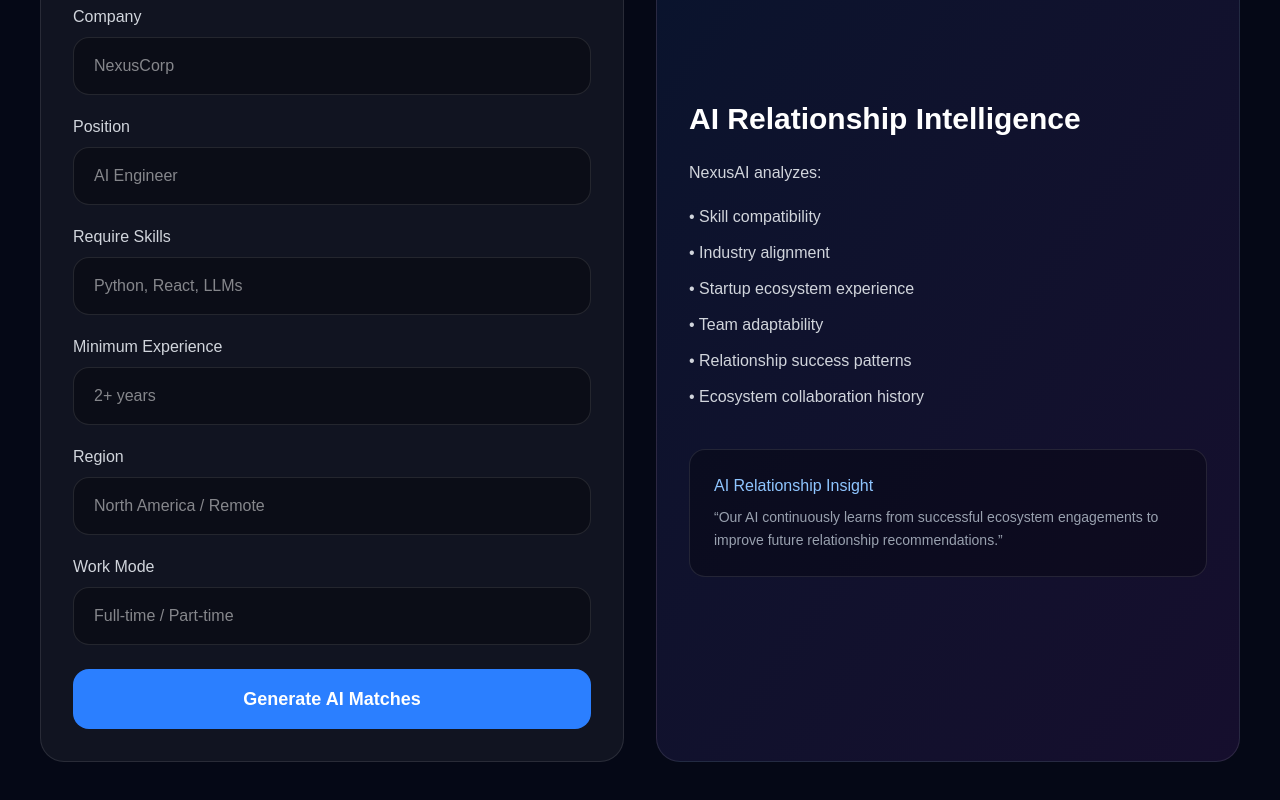
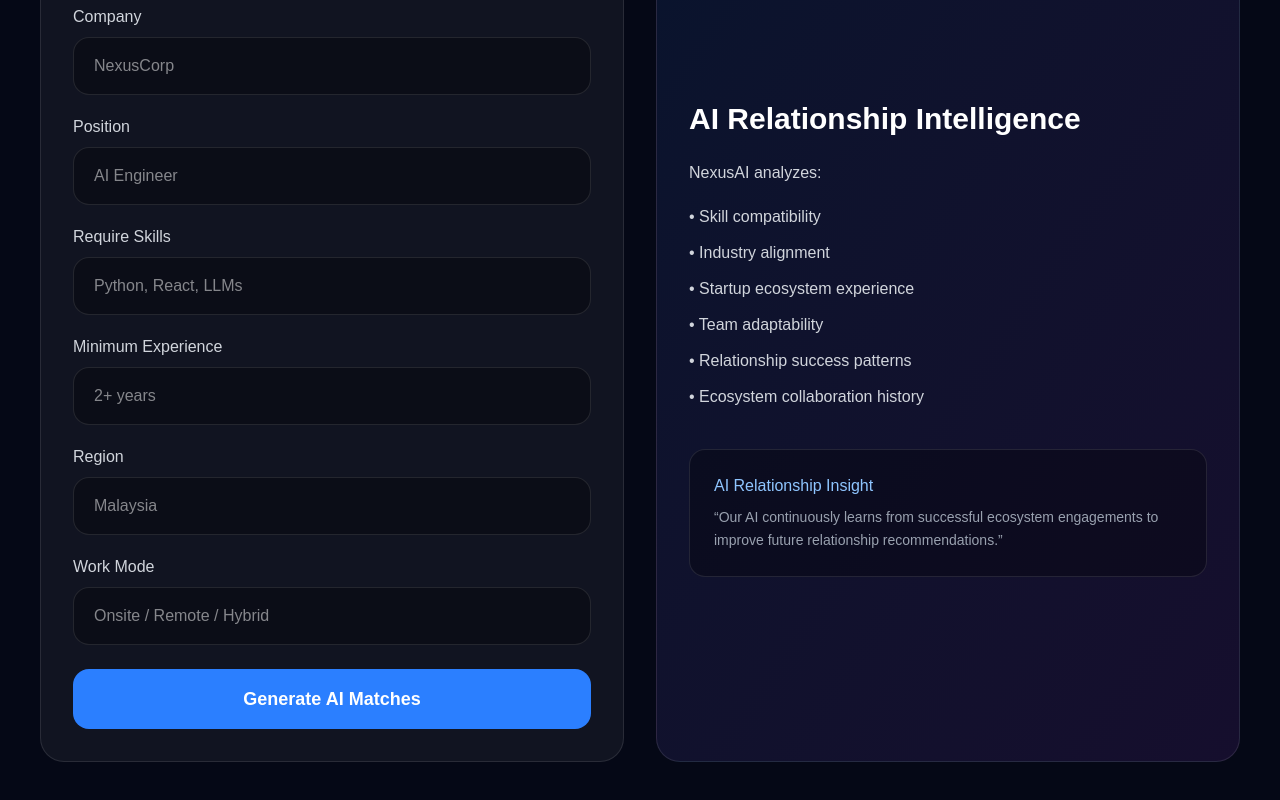
Before and after one commit to LEH268/NexusAI, a Next.js app: page /dashboard in a window 1280 px wide. Shown: the part 314-1114 px from the top of the page. Built offline with nearby package versions, Linux system fonts and the light colour scheme.

Commit message:
NexusAI updated

```diff
--- a/app/dashboard/page.tsx
+++ b/app/dashboard/page.tsx
@@ -101,7 +101,7 @@ export default function DashboardPage() {
               {/* 5. Region */}
               <InputField
                 label="Region"
-                placeholder="North America / Remote"
+                placeholder="Malaysia"
                 value={form.region}
                 onChange={(e: any) =>
                   setForm({ ...form, region: e.target.value })
@@ -111,7 +111,7 @@ export default function DashboardPage() {
               {/* 6. Work Mode */}
               <InputField
                 label="Work Mode"
-                placeholder="Full-time / Part-time"
+                placeholder="Onsite / Remote / Hybrid"
                 value={form.workMode}
                 onChange={(e: any) =>
                   setForm({ ...form, workMode: e.target.value })
--- a/app/results/page.tsx
+++ b/app/results/page.tsx
@@ -98,11 +98,11 @@ export default function ResultsPage() {
 
       // Applies weighted distribution algorithm to produce an aggregate integer match rating out of 100
       const finalScore = Math.round(
-        skillScore * 0.30 +
+        skillScore * 0.35 +
         expScore * 0.25 +
-        posScore * 0.15 +
-        regionScore * 0.15 +
-        modeScore * 0.15
+        posScore * 0.2 +
+        regionScore * 0.1 +
+        modeScore * 0.1
       );
 
       // generates context-aware analysis sentences for the user interface card block
```
